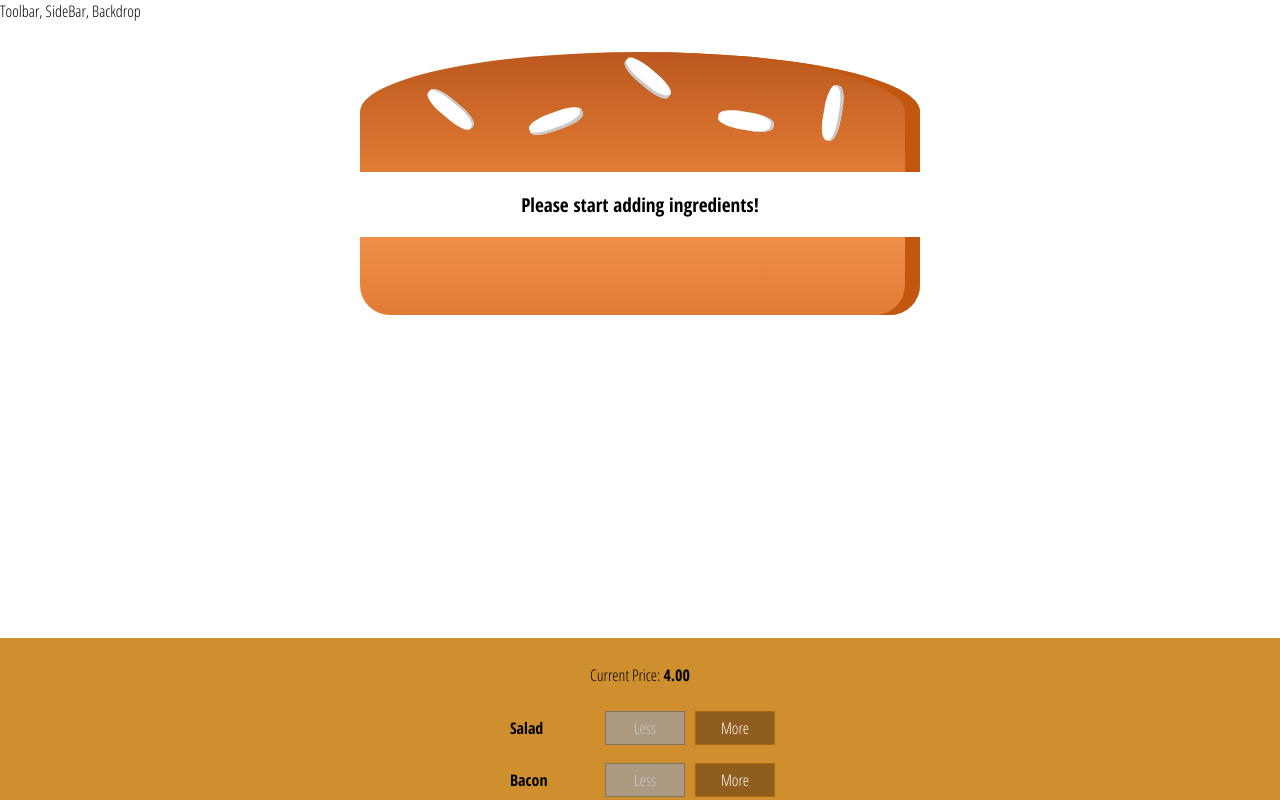
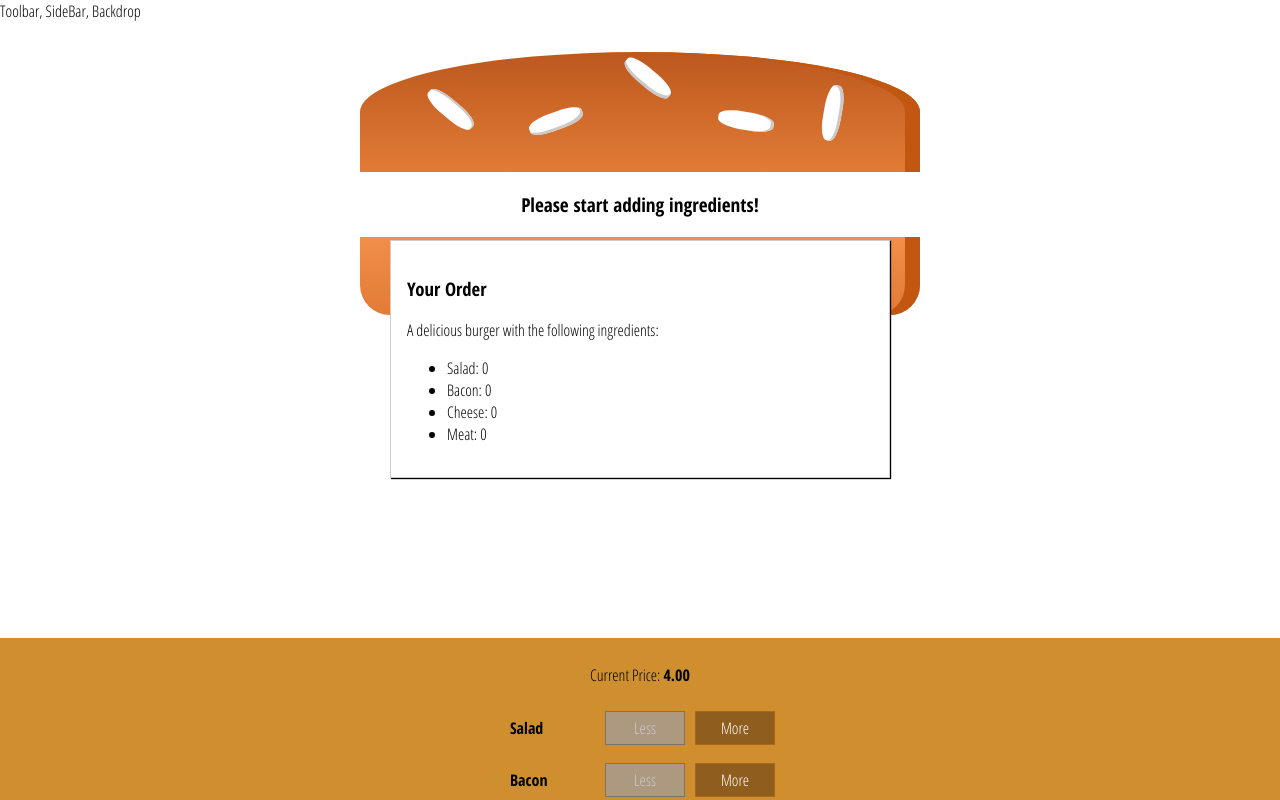
Before and after one commit to nelma/burger-building, a React app: page / in a window 1280 px wide. Shown: the top 800 px of the page. Built offline with nearby package versions, Linux system fonts and the light colour scheme.

Commit message:
trabalhando com modal

```diff
--- /dev/null
+++ b/src/components/Burger/OrderSummary/OrderSummary.js
@@ -0,0 +1,28 @@
+import React from 'react';
+
+import Aux from '../../../hoc/Aux';
+
+const orderSummary = (props) => {
+
+  const ingredientSummary = Object.keys(props.ingredients)
+    .map(igKey => {
+      return (
+        <li key={igKey}>
+          <span style={{textTransform: 'capitalize'}}>{igKey}</span>: {props.ingredients[igKey]}
+        </li>
+      );
+    })
+
+
+  return (
+    <Aux>
+      <h3>Your Order</h3>
+      <p>A delicious burger with the following ingredients:</p>
+      <ul>
+        {ingredientSummary}
+      </ul>
+    </Aux>
+  )
+};
+
+export default orderSummary;
--- /dev/null
+++ b/src/components/UI/Modal/Modal.css
@@ -0,0 +1,20 @@
+.Modal {
+    position: fixed;
+    z-index: 500;
+    background-color: white;
+    width: 70%;
+    border: 1px solid #ccc;
+    box-shadow: 1px 1px 1px black;
+    padding: 16px;
+    left: 15%;
+    top: 30%;
+    box-sizing: border-box;
+    transition: all 0.3s ease-out;
+}
+
+@media (min-width: 600px) {
+    .Modal {
+        width: 500px;
+        left: calc(50% - 250px);
+    }
+}
--- /dev/null
+++ b/src/components/UI/Modal/Modal.js
@@ -0,0 +1,10 @@
+import React from 'react';
+import classes from './Modal.css';
+
+const modal = (props) => (
+  <div className={classes.Modal}>
+    {props.children}
+  </div>
+);
+
+export default modal;
--- a/src/containers/BurgerBuilder/BurgerBuilder.js
+++ b/src/containers/BurgerBuilder/BurgerBuilder.js
@@ -3,6 +3,8 @@
 import Aux from '../../hoc/Aux';
 import Burger from '../../components/Burger/Burger';
 import BuildControls from '../../components/Burger/BuildControls/BuildControls';
+import Modal from '../../components/UI/Modal/Modal';
+import OrderSummary from '../../components/Burger/OrderSummary/OrderSummary';
 
 const INGREDIENT_PRICES = {
     salad: 0.5,
@@ -83,6 +85,9 @@
         // {salad: true, meat: false, ...}
         return (
             <Aux>
+                <Modal>
+                    <OrderSummary ingredients={this.state.ingredients} />
+                </Modal>
                 <Burger ingredients={this.state.ingredients} />
                 <BuildControls
                     ingredientAdded={this.addIngredientHandler}
```
Also changed, not shown: src/components/UI/Backdrop/Backdrop.js (added).
